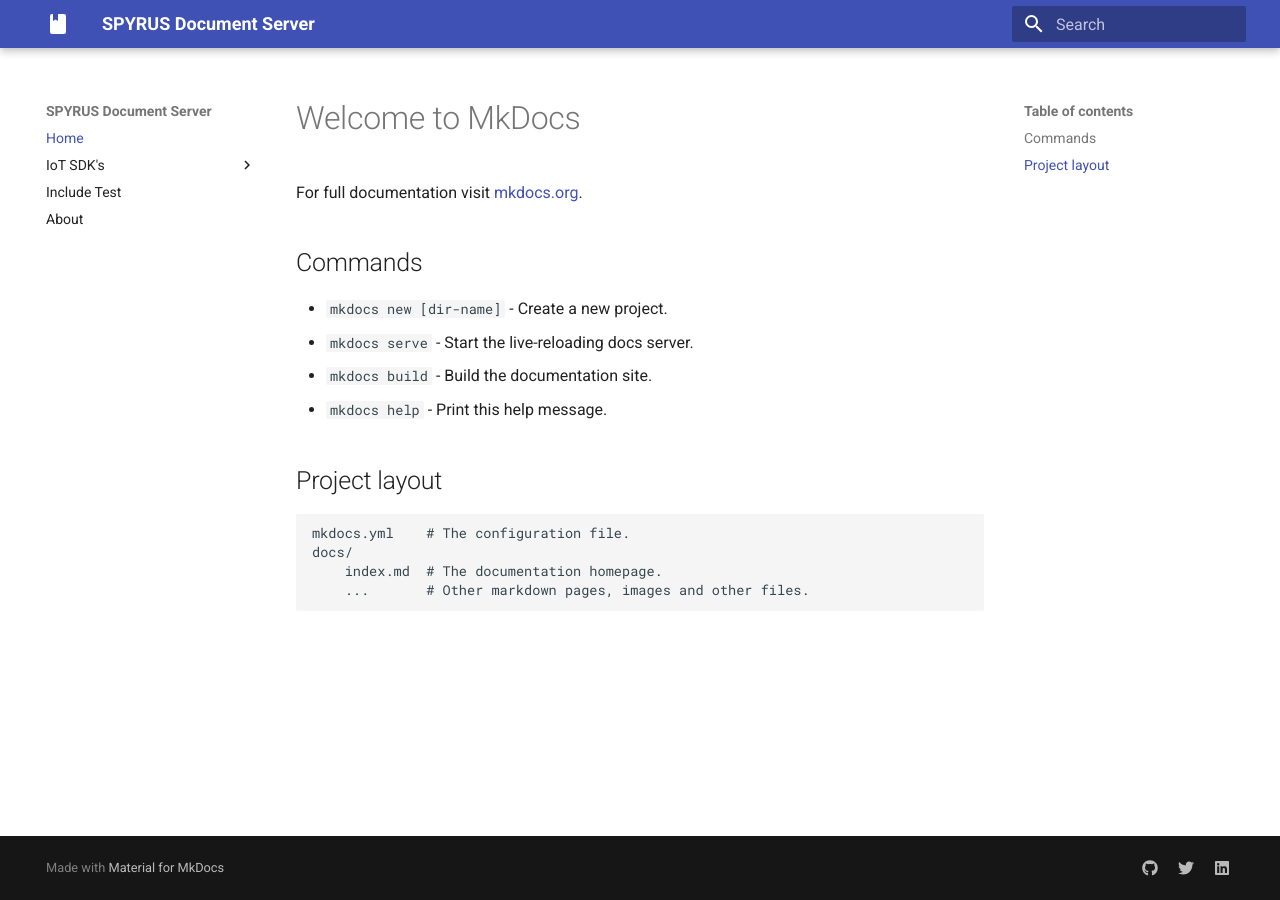
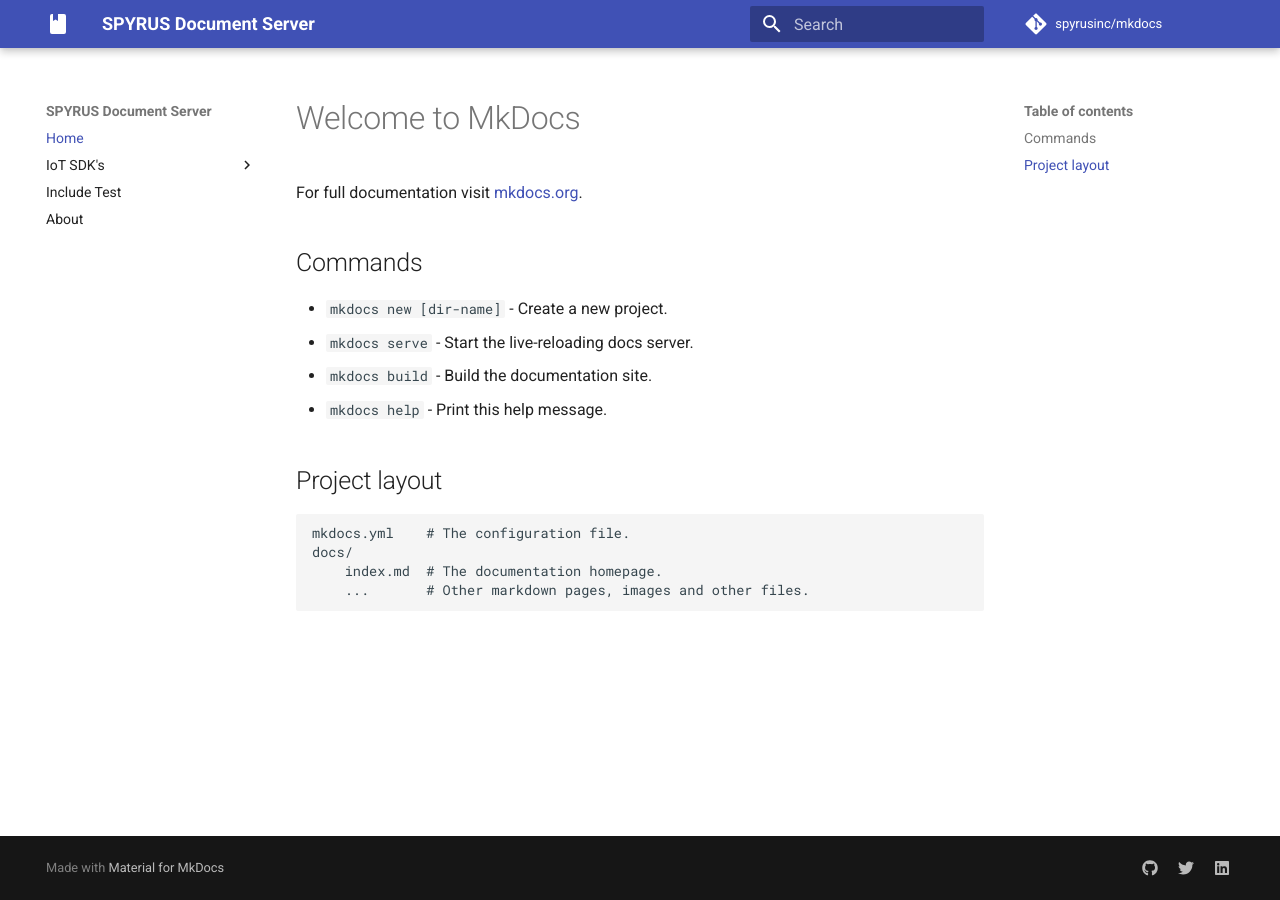
Before and after one commit to SPYRUSInc/mkdocs, an MkDocs documentation site: the page built from docs/index.md, in a window 1280 px wide. Built offline with MkDocs 1.6.1 and Material for MkDocs 9.7.7, drawn with Linux system fonts in a browser that asks for light colours; comment, search, counter and statistics services are not loaded; old or Windows-style settings are respelled for this version of MkDocs.

Commit message:
added github info

```diff
--- a/mkdocs.yml
+++ b/mkdocs.yml
@@ -1,4 +1,6 @@
 site_name: SPYRUS Document Server
+repo_name: 'spyrusinc/mkdocs'
+repo_url: 'https://github.com/spyrusinc/mkdocs'
 #theme: windmill
 #theme: readthedocs
 #theme: rtd-dropdown
```
